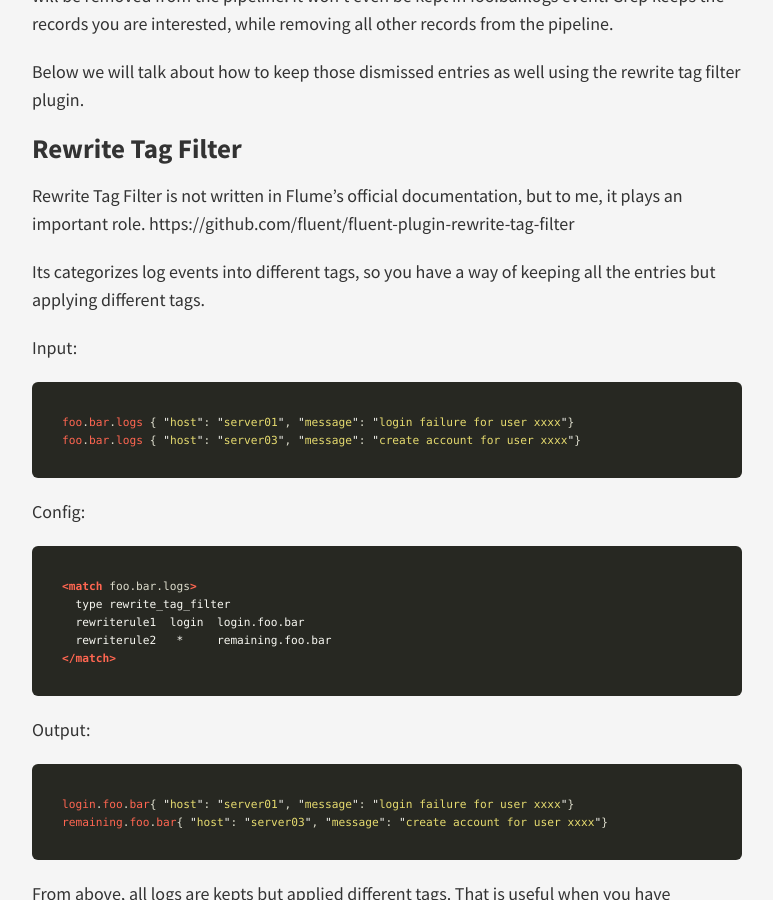
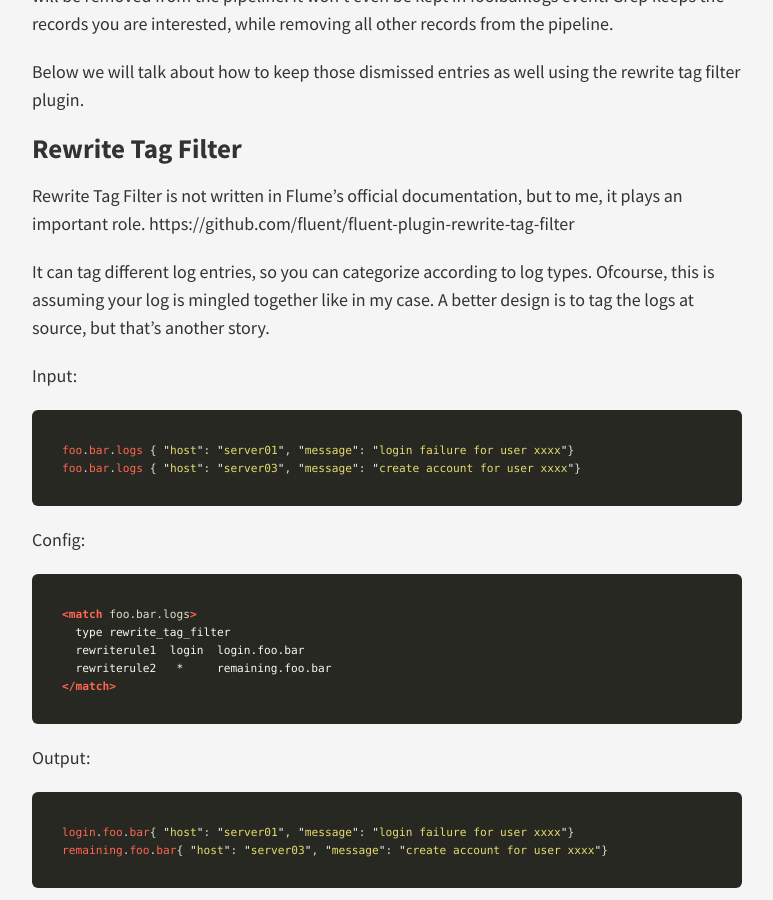
Before and after one commit to puyuan/puyuan.github.io, a Jekyll site: the page built from _posts/2016-01-09-how-to-properly-filter-and-categorize-logs-using-fluentd.md, in a window 1280 px wide and 900 px high, scrolled down 1853 px. Shown: the whole window, without its empty margins (253-1026 px from the left). Built offline with Jekyll 4.4.1, drawn with Linux system fonts in a browser that asks for light colours; nearby versions of some CDN libraries; Markdown is read by kramdown in place of the engine named in the settings.

Commit message:
Update 2016-01-09-how-to-properly-filter-and-categorize-logs-using-fluentd.md

```diff
--- a/_posts/2016-01-09-how-to-properly-filter-and-categorize-logs-using-fluentd.md
+++ b/_posts/2016-01-09-how-to-properly-filter-and-categorize-logs-using-fluentd.md
@@ -56,7 +56,7 @@ Below we will talk about how to keep those dismissed entries as well using the r
 Rewrite Tag Filter is not written in Flume's official documentation, but to me, it plays an important role.
 https://github.com/fluent/fluent-plugin-rewrite-tag-filter
 
-Its categorizes log events into different tags, so you have a way of keeping all the entries but applying different tags.
+It can tag different log entries, so you can categorize according to log types. Ofcourse, this is assuming your log is mingled together like in my case. A better design is to tag the logs at source, but that's another story.
 
 Input:
 {% highlight javascript %}
```
